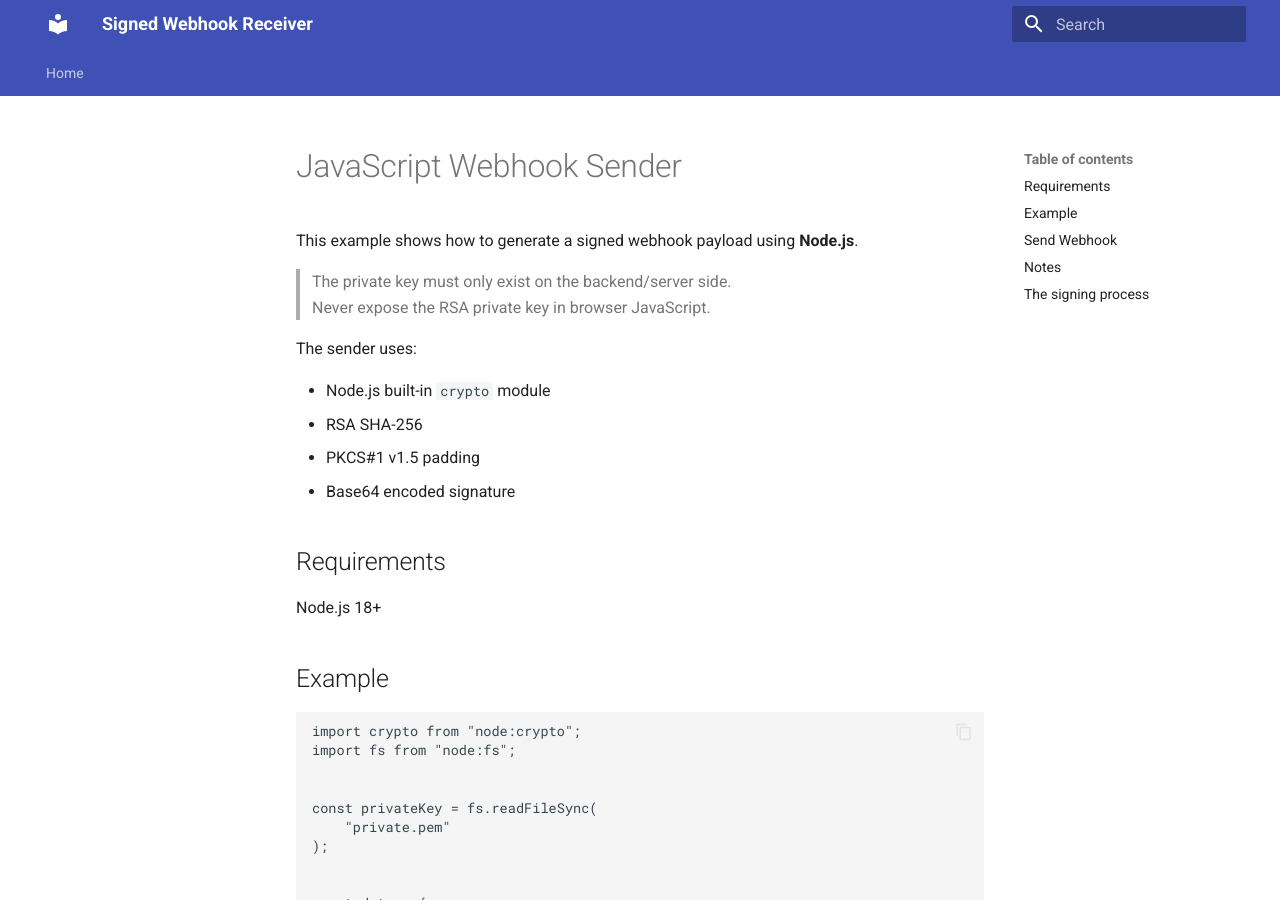
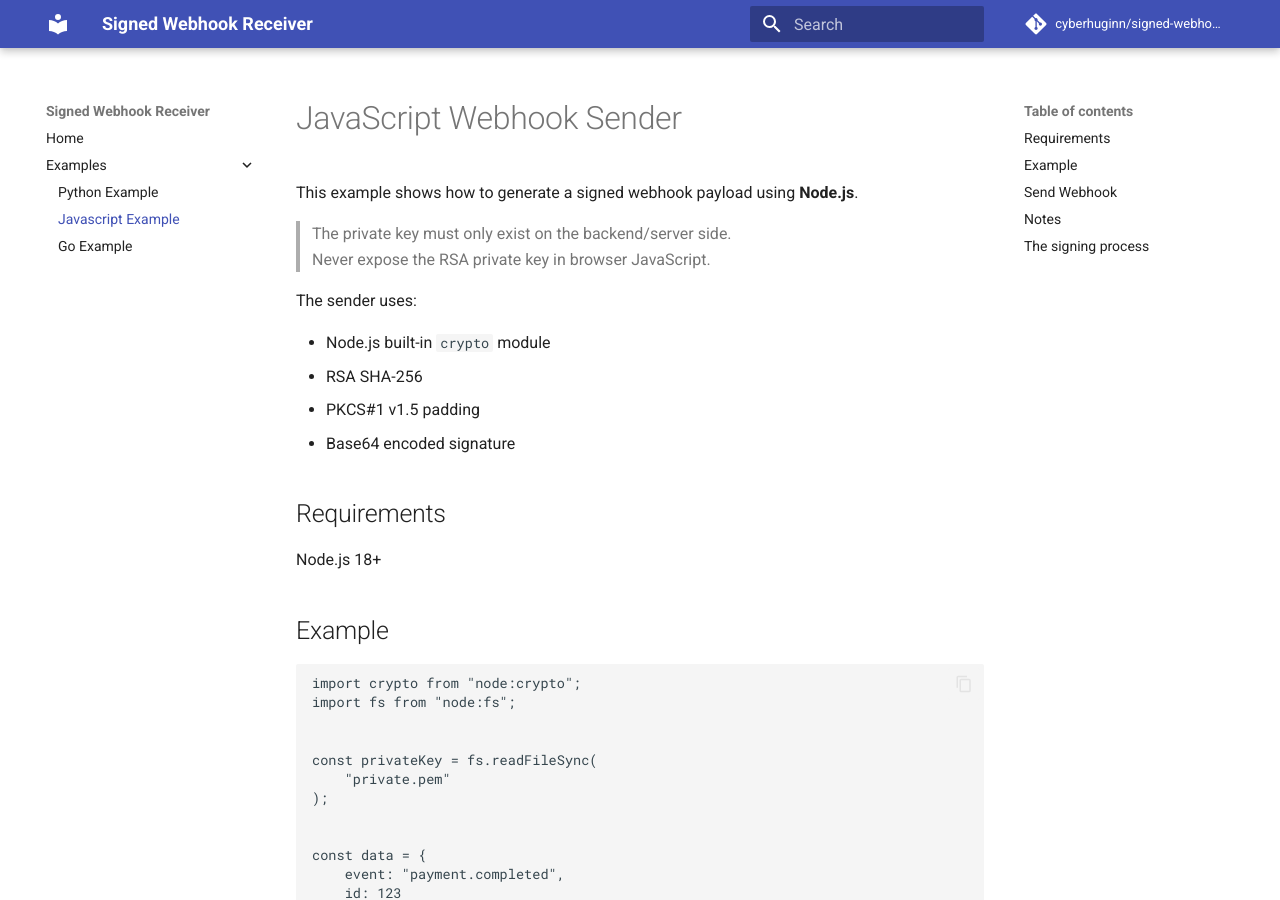
Before and after one commit to cyberhuginn/signed-webhook-receiver, an MkDocs documentation site: the page built from docs/examples/javascript.md, in a window 1280 px wide and 900 px high. Built offline with MkDocs 1.6.1 and Material for MkDocs 9.7.7, drawn with Linux system fonts in a browser that asks for light colours; comment, search, counter and statistics services are not loaded.

Commit message:
update mkdocs

```diff
--- a/mkdocs.yml
+++ b/mkdocs.yml
@@ -3,9 +3,16 @@ site_name: Signed Webhook Receiver
 theme:
   name: material
   features:
-    - navigation.tabs
-    - navigation.top
     - content.code.copy
 
 nav:
   - Home: index.md
+
+  - Examples:
+      - Python Example: examples/python.md
+      - Javascript Example: examples/javascript.md
+      - Go Example: examples/go.md
+
+repo_name: cyberhuginn/signed-webhook-receiver
+repo_url: https://github.com/cyberhuginn/signed-webhook-receiver
+site_url: https://cyberhuginn.github.io/signed-webhook-receiver/
```
Also changed, not shown: README.md (+8 -0 lines), docs/index.md (+0 -7 lines).
